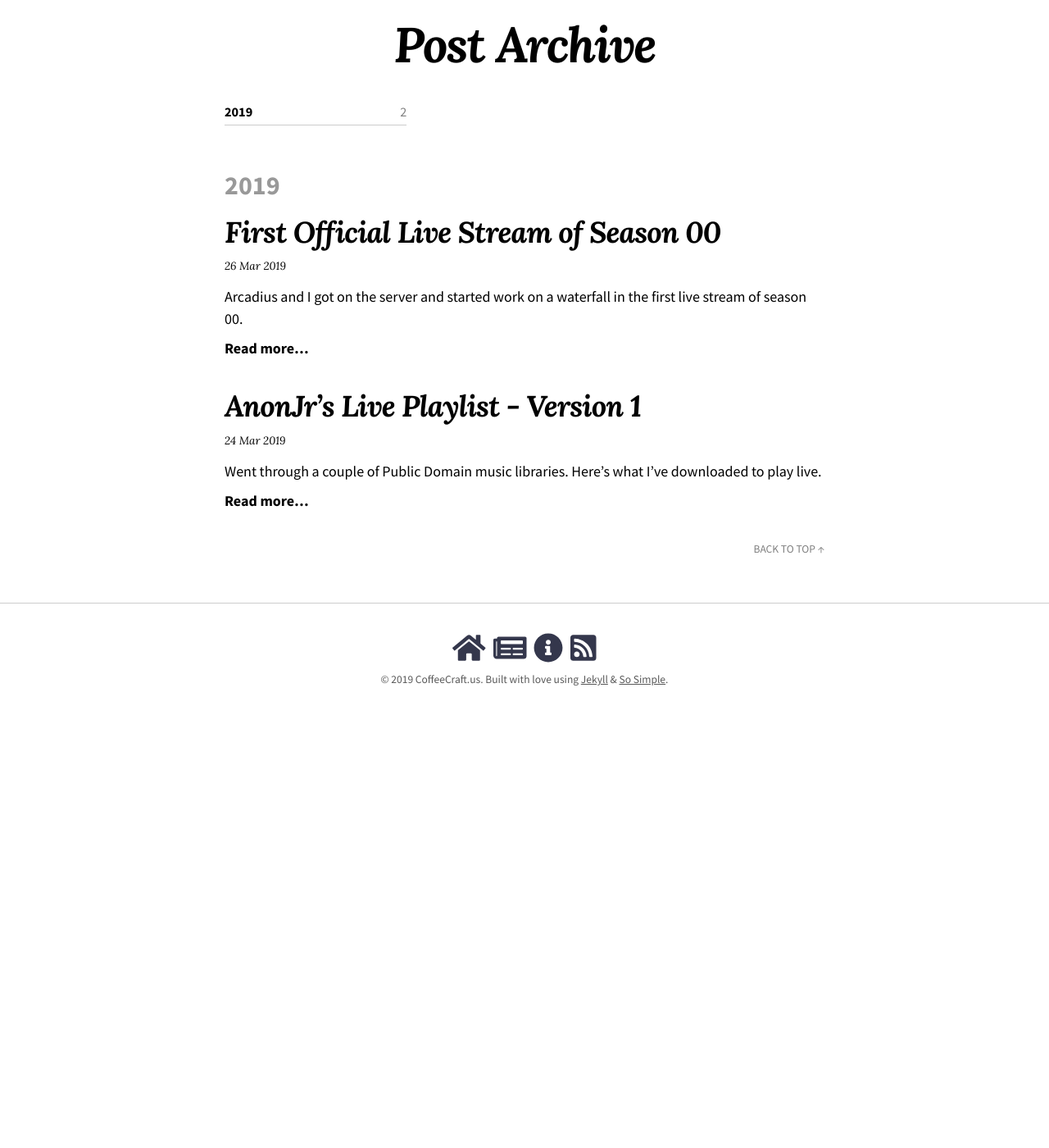
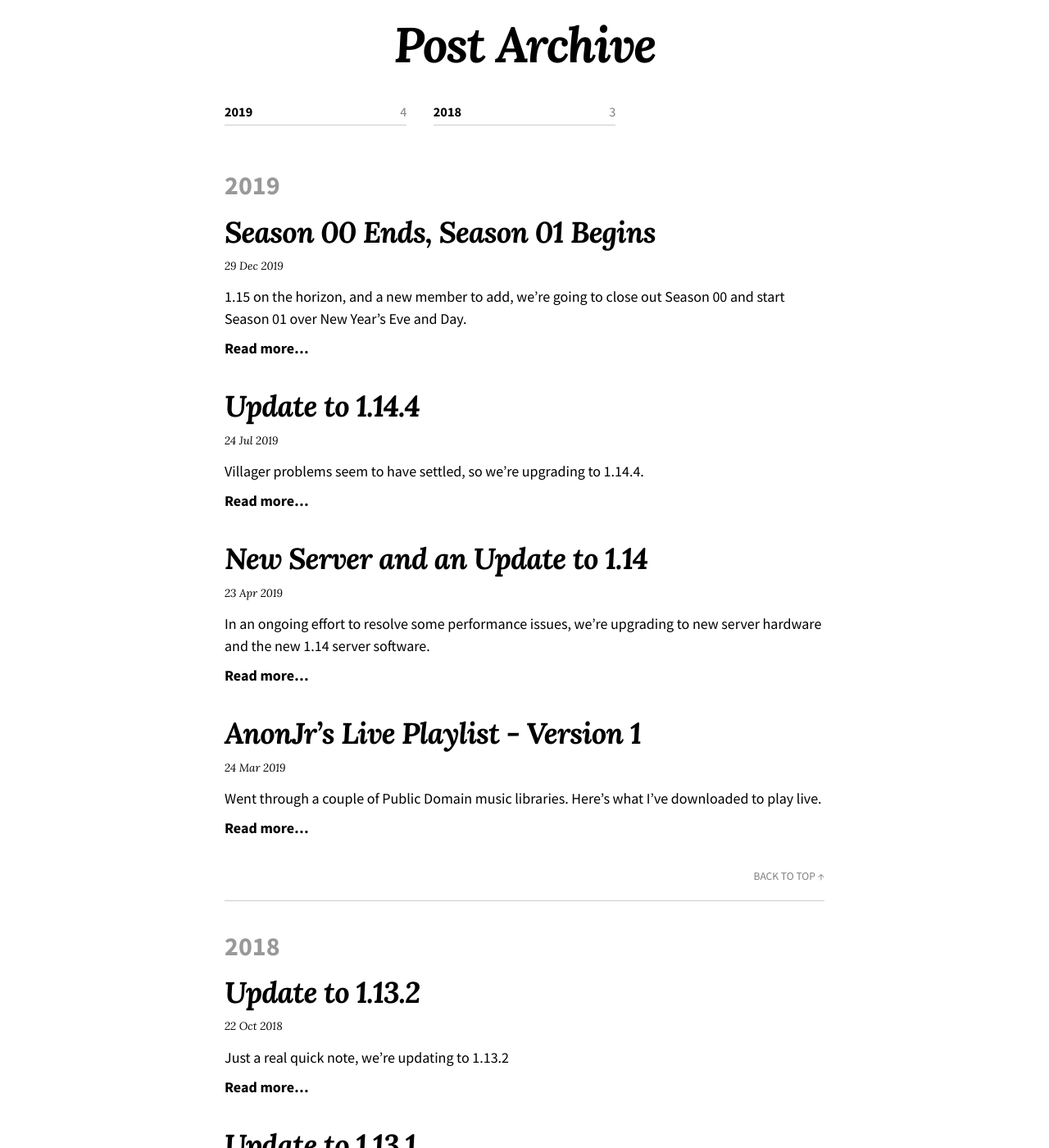
Before and after one commit to AnonJr/CoffeeCraft.us, a Jekyll site: the page built from posts.md, in a window 1280 px wide and 1400 px high, scrolled down 262 px. Shown: the whole window at 82% size. Built offline with Jekyll 4.4.1, drawn with Linux system fonts in a browser that asks for light colours; before the commit the page ends 1173 px from its top, so only the background shows below that; some of the changed text lies outside the part shown.

Commit message:
New run of posts, and last bit of publish finish

```diff
--- /dev/null
+++ b/_posts/2018-07-18-Start-of-Something-New.md
@@ -0,0 +1,33 @@
+---
+title: "CoffeeCraft - Start of Something New"
+excerpt: "Inspired by HermitCraft, we're ready to start something new. So with the release of 1.13 we're beginning a new server and beginning to give something back."
+author: AnonJr
+tags:
+- Season 00
+- Server Info
+---
+
+So with the release of 1.13 we're beginning a new server and beginning to give something back under the banner of &ldquo;CoffeeCraft&rdquo;. CoffeeCraft is a small, family run survival Minecraft server that [my sister]({% link _members/rayeste.md %}), [her husband]({% link _members/arcaidius.md %}), [and I]({% link _members/anonjr.md %}) founded. Inspired by [HermitCraft](http://hermitcraft.com/), we're ready to start something new.
+
+The first run of videos/live streams are going to be our "Season 00", a beta season. Mostly this season is about changing the way we work together in a more stream-friendly way (a little more space between builds, making sure we're always chatting via Discord, etc.), getting our recording and streaming gear in order, and working through building channels on Twitch/Mixer/YouTube. Each member's page has where to find each of us.
+
+We are starting Season 00 with the release of 1.13 on a local server (AnonJr's old [Alienware M17x R4](https://www.dell.com/support/home/us/en/19/product-support/product/alienware-m17x-r4/manuals) for the curious) with the seed *-1872826417*. It's a Vanilla server in the sense that it's using the server JAR straight from Mojang, though if you consider the use of data-packs and custom recipes "not vanilla" then we're more "vanilla adjacent"... :)
+
+The data-packs and recipes are mostly from [Vanilla Tweaks](https://vanillatweaks.net/) and [VoodooBeard](http://mc.voodoobeard.com/):
+
+* One Player Sleep (Can't remember where I found this one&hellip;)
+* Anti-Ender Grief (VoodooBeard)
+* Gravestones (VoodooBeard)
+* Mob Muffler (VoodooBeard)
+* Zombie Leather (VoodooBeard)
+* AFK Name Display (Vanilla Tweaks)
+* Double Shulker Shells (Vanilla Tweaks)
+* Double Slab Crafting (Vanilla Tweaks)
+* Dragon Drops Elytra (Vanilla Tweaks)
+* Mob Silencer (Vanilla Tweaks)
+* More Mob Heads (Vanilla Tweaks)
+* Redstone Rotation Wrench (Vanilla Tweaks)
+* Terracotta Rotation Wrench (Vanilla Tweaks)
+* Universal Dyeing (Vanilla Tweaks)
+
+I'm also running a texture pack consisting of the 1.14 beta textures (and will be keeping it up as they're released), and a few items from [Vanilla Tweaks](https://vanillatweaks.net/). Because of the custom textures needed for a couple items, it's also set as the server texture pack.
--- /dev/null
+++ b/_posts/2018-08-22-Update-to-1.13.1.md
@@ -0,0 +1,10 @@
+---
+title: "Update to 1.13.1"
+excerpt: "Just a real quick note, we're updating to 1.13.1"
+author: AnonJr
+tags:
+- Season 00
+- Server Info
+---
+
+Given some of the odd bugs and weirdness around waterlogging, we're going to do the update to 1.13.1 fairly soon after it's release. Hopefully this will resolve some of the issues we're having to include server performance issues.
--- /dev/null
+++ b/_posts/2018-10-22-Update-to-1.13.2.md
@@ -0,0 +1,10 @@
+---
+title: "Update to 1.13.2"
+excerpt: "Just a real quick note, we're updating to 1.13.2"
+author: AnonJr
+tags:
+- Season 00
+- Server Info
+---
+
+Still having some performance issues, particularly with water updates... hopefully moving to  1.13.2 will fix the problems.
--- a/_posts/2019-03-26-First-Live-Stream.md
+++ /dev/null
@@ -1,22 +0,0 @@
----
-title: "First Official Live Stream of Season 00"
-excerpt: "Arcadius and I got on the server and started work on a waterfall in the first live stream of season 00."
-author: AnonJr
-tags:
-- Season 00
-- AnonJr
-- Arcaidius
----
-
-We had our first live stream of Season 00!
-
-Arcaidius and I got on the server, and our respective streaming accounts, and started a small project.
-<!-- more -->
-It was a bit of a learning experience as we had to troubleshoot some sound issues, ran into some dropped frames, and other minor problems. Some of the issues we've been able to fix, some I'm still working on, and some won't get fixed until we get newer server hardware&hellip;
-
-I've embedded my video below, Arcaidius' video is up on [his Twitch page](https://www.twitch.tv/arcaidius_) for the next little bit. I will definitely be live next Monday around the same time, hopefully Arcaidius will be able to join me and we can manage to fit in the bandwidth available and with a better balance in the sound. :)
-
-{% include responsive-embed url="https://www.youtube.com/embed/35XbNLOAuYQ" ratio="16:9" extra='frameborder="0" allow="accelerometer; autoplay; encrypted-media; gyroscope; picture-in-picture" allowfullscreen' %}
-{% comment %}
-<iframe width="560" height="315" src="https://www.youtube.com/embed/35XbNLOAuYQ" frameborder="0" allow="accelerometer; autoplay; encrypted-media; gyroscope; picture-in-picture" allowfullscreen></iframe>
-{% endcomment %}
--- /dev/null
+++ b/_posts/2019-04-23-New-Server-and-Update-to-1.14.md
@@ -0,0 +1,20 @@
+---
+title: "New Server and an Update to 1.14"
+excerpt: "In an ongoing effort to resolve some performance issues, we're upgrading to new server hardware and the new 1.14 server software."
+author: AnonJr
+tags:
+- Season 00
+- Server Info
+---
+
+Now that 1.14 is out, we're going to jump on in. It's supposed to have a ton of fixes as well as the new villager mechanics and new pillagers.
+
+We're also upgrading the server to one provided by [CubedHost](https://cubedhost.com/) given the struggles the old M17x was having with 1.13 and the builds we we're doing. It's one of the packages we can afford, with 2GB of RAM it seems smaller but I think the server hardware will get us more despite the smaller amount of RAM. At the very least Java should play better since it won't be "adjusting" it's performance to accommodate "laptop" hardware.
+
+We're also updating the data packs, and moving to just the ones available on [Vanilla Tweaks](https://vanillatweaks.net/). You can download a similar setup using the links below:
+
+ * [1.14 Vanilla Tweaks Datapack selection](https://vanillatweaks.net/share#pdHb1E)
+ * [1.14 Vanilla Tweaks Crafting selection](https://vanillatweaks.net/share#6j5spi)
+ * [1.14 Vanilla tweaks texture selection](https://vanillatweaks.net/share#eTitrj)
+
+ Now that we're using the actual 1.14 server we can also thin out our custom texture pack. Some of us are also running [OptiFine](https://optifine.net/home) now, and a few custom additional local textures.
--- /dev/null
+++ b/_posts/2019-07-24-Update-to-1.14.4.md
@@ -0,0 +1,10 @@
+---
+title: "Update to 1.14.4"
+excerpt: "Villager problems seem to have settled, so we're upgrading to 1.14.4."
+author: AnonJr
+tags:
+- Season 00
+- Server Info
+---
+
+Now that 1.14.4 is out, and I've had a chance to install it with a little time before the next stream, we've updated to 1.14.4. It's supposed to have a ton of fixes for the villager issues, and we should now be able to set up a new proper Iron farm / trading hall / villager breeder. Though this go-round they may end up separate builds. We'll see.
--- /dev/null
+++ b/_posts/2019-12-29-Seson-00-Ends-and-Season-01-Begins.md
@@ -0,0 +1,12 @@
+---
+title: "Season 00 Ends, Season 01 Begins"
+excerpt: "1.15 on the horizon, and a new member to add, we're going to close out Season 00 and start Season 01 over New Year's Eve and Day."
+author: AnonJr
+tags:
+- Season 00
+- Season 01
+---
+
+We've been talking about it off and on for the last few streams, and I wanted to get it in writing up on the (newly revamped) site, New Year's Eve we'll be live streaming the close of Season 00 and New Year's Day we'll be streaming the start of Season 01!
+
+We've got a [new member]({% link _members/medic_frcg.md %}), and we're going to move to a new 1.15 world. I'll post the world seed and all that stuff later in the Seasons section.
--- a/humans.txt
+++ b/humans.txt
@@ -11,8 +11,4 @@
 	Language   : English
 	Standards  : HTML5, CSS3
 	Components : HTML5Shiv, YUI3 CSS Reset
-	Dev Tools  : Visual Studio Code, Pretzel, Paint.NET
-
-# SPECIAL THANKS
-	https://browsershots.org/
-    https://github.com/Code52/pretzel/
+	Dev Tools  : Visual Studio Code, Jekyll, Paint.NET
```
Also changed, not shown: _seasons/season00.md (+3 -3 lines).
